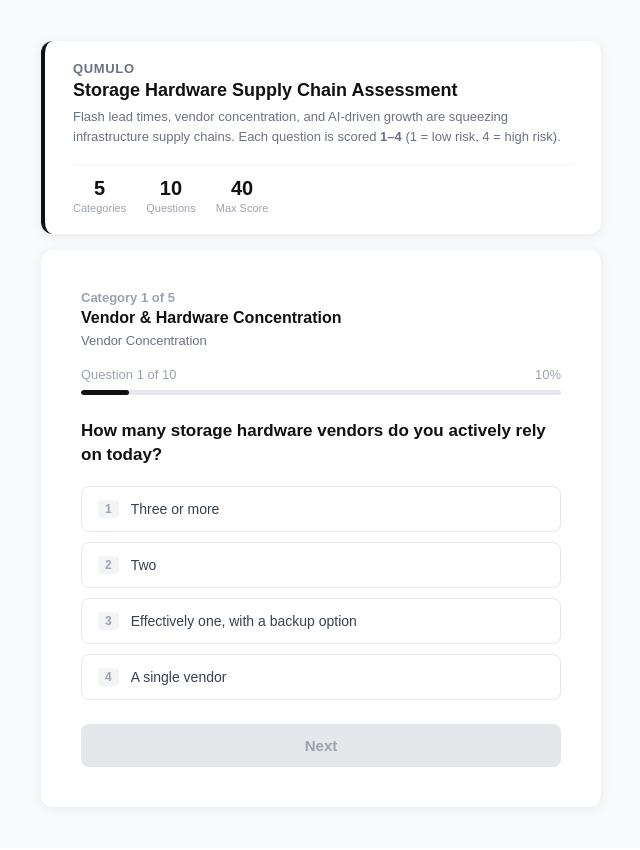
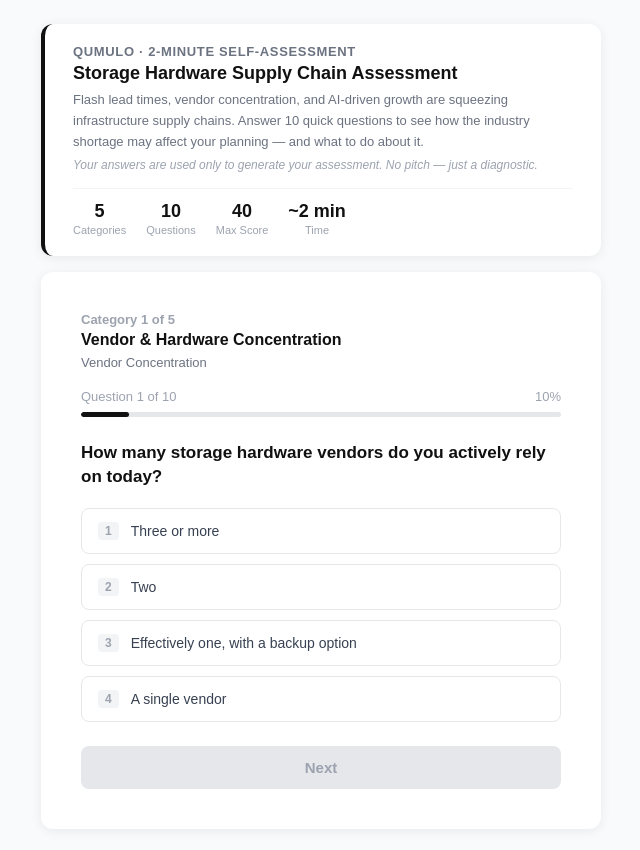
Before and after one commit to hayden951/supply-chain-survey, a Next.js app: page / in a window 1280 px wide. Shown: the top 850 px of the page, without its empty margins (319-959 px from the left). Built offline with nearby package versions, Linux system fonts and the light colour scheme.

Commit message:
Update page.tsx

```diff
--- a/app/page.tsx
+++ b/app/page.tsx
@@ -73,13 +73,14 @@ function downloadPDF(): void {
 function ScoringHeader() {
   return (
     <div style={{ background: "#fff", borderRadius: 12, padding: "20px 28px", marginBottom: 16, boxShadow: "0 2px 12px rgba(0,0,0,0.07)", borderLeft: "4px solid #111" }}>
-      <p style={{ fontSize: 13, fontWeight: 700, color: "#6b7280", margin: "0 0 4px", textTransform: "uppercase", letterSpacing: "0.05em" }}>Qumulo</p>
+      <p style={{ fontSize: 13, fontWeight: 700, color: "#6b7280", margin: "0 0 4px", textTransform: "uppercase", letterSpacing: "0.05em" }}>Qumulo · 2-Minute Self-Assessment</p>
       <p style={{ fontSize: 18, fontWeight: 700, color: "#111", margin: "0 0 6px" }}>Storage Hardware Supply Chain Assessment</p>
-      <p style={{ fontSize: 13, color: "#6b7280", margin: "0 0 16px", lineHeight: 1.6 }}>Flash lead times, vendor concentration, and AI-driven growth are squeezing infrastructure supply chains. Each question is scored <strong>1–4</strong> (1 = low risk, 4 = high risk).</p>
+      <p style={{ fontSize: 13, color: "#6b7280", margin: "0 0 6px", lineHeight: 1.6 }}>Flash lead times, vendor concentration, and AI-driven growth are squeezing infrastructure supply chains. Answer 10 quick questions to see how the industry shortage may affect your planning — and what to do about it.</p>
+      <p style={{ fontSize: 12, color: "#9ca3af", margin: "0 0 16px", fontStyle: "italic" }}>Your answers are used only to generate your assessment. No pitch — just a diagnostic.</p>
       <div style={{ display: "flex", gap: 20, paddingTop: 12, borderTop: "1px solid #f3f4f6" }}>
-        {[["5", "Categories"], ["10", "Questions"], ["40", "Max Score"]].map(([val, lbl]) => (
+        {[["5", "Categories"], ["10", "Questions"], ["40", "Max Score"], ["~2 min", "Time"]].map(([val, lbl]) => (
           <div key={lbl} style={{ textAlign: "center" }}>
-            <div style={{ fontSize: 20, fontWeight: 700, color: "#111" }}>{val}</div>
+            <div style={{ fontSize: 18, fontWeight: 700, color: "#111" }}>{val}</div>
             <div style={{ fontSize: 11, color: "#9ca3af", marginTop: 2 }}>{lbl}</div>
           </div>
         ))}
```
